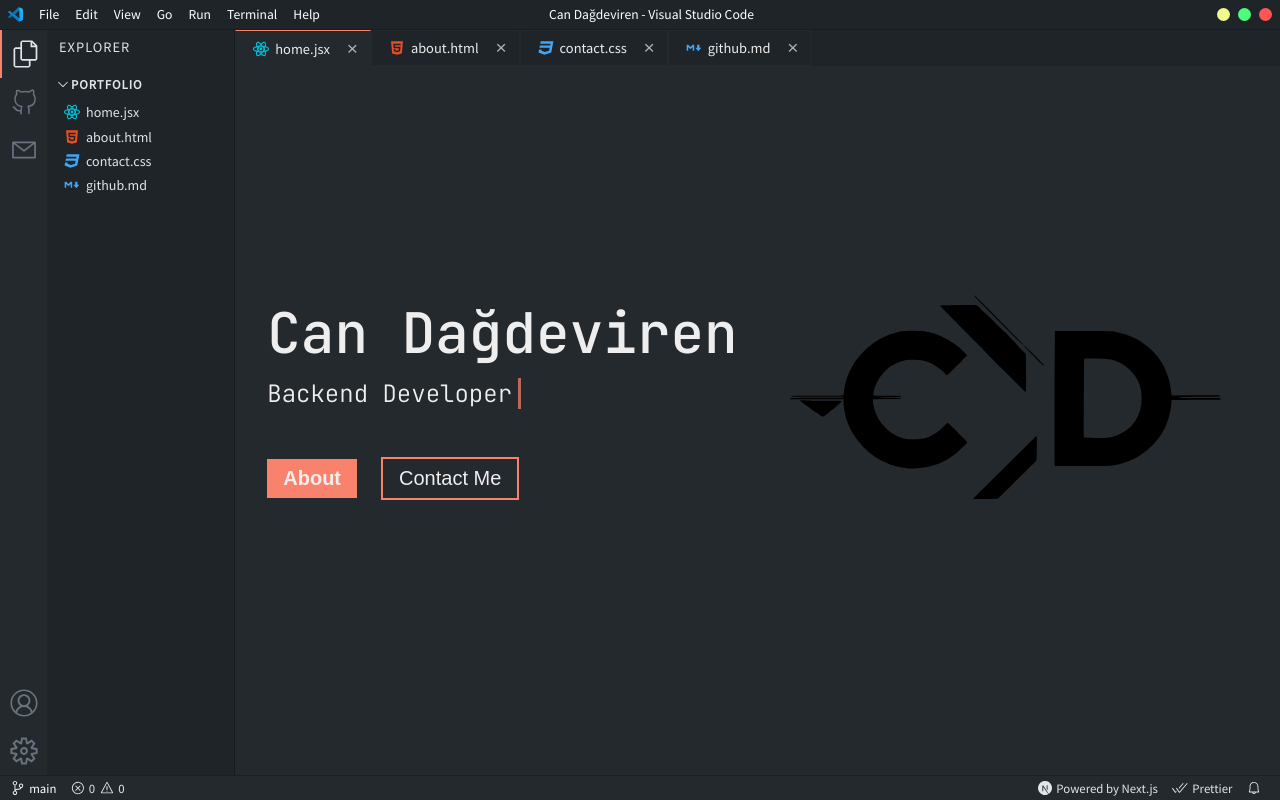
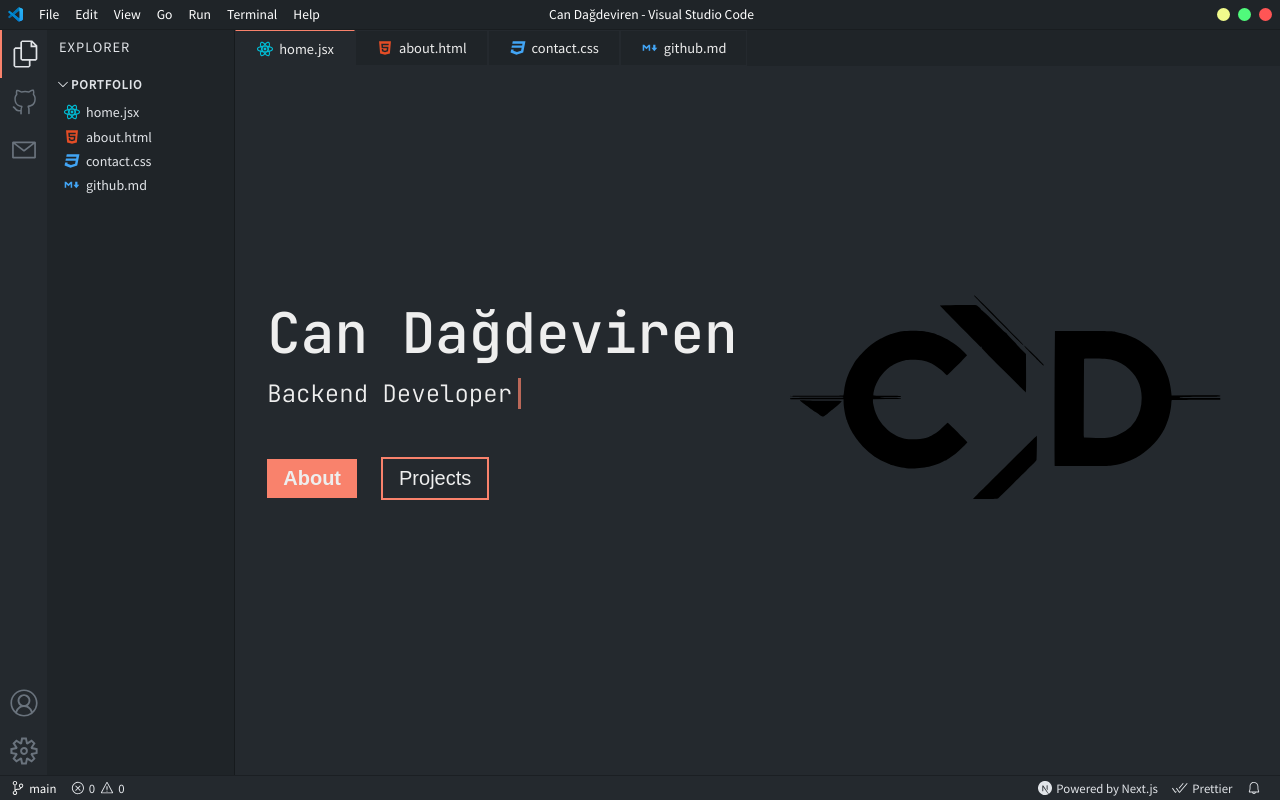
Before and after one commit to cndgdvrn/candagdeviren-portfolio, a Next.js app: page / in a window 1280 px wide. Built offline with nearby package versions, Linux system fonts and the light colour scheme.

Commit message:
checkpoint - initial commit

```diff
--- a/components/Explorer.jsx
+++ b/components/Explorer.jsx
@@ -1,7 +1,6 @@
 import Link from 'next/link';
 import Image from 'next/image';
 import { useState } from 'react';
-import { useRouter } from 'next/router';
 import ChevronRight from '../components/icons/ChevronRight';
 import styles from '../styles/Explorer.module.css';
 
@@ -29,7 +28,6 @@ const explorerItems = [
 ];
 
 const Explorer = () => {
-  const router = useRouter();
   const [portfolioOpen, setPortfolioOpen] = useState(true);
 
   return (
@@ -55,21 +53,8 @@ const Explorer = () => {
           style={portfolioOpen ? { display: 'block' } : { display: 'none' }}
         >
           {explorerItems.map((item) => (
-            <div
-              key={item.name}
-              className={styles.file}
-              onClick={() => {
-                const event = new CustomEvent('addTab', {
-                  detail: {
-                    icon: `/${item.icon}`,
-                    filename: item.name,
-                    path: item.path
-                  }
-                });
-                window.dispatchEvent(event);
-                router.push(item.path);
-              }}
-            >
+            <Link href={item.path} key={item.name}>
+              <div className={styles.file}>
                 <Image
                   src={`/${item.icon}`}
                   alt={item.name}
@@ -78,6 +63,7 @@ const Explorer = () => {
                 />{' '}
                 <p>{item.name}</p>
               </div>
+            </Link>
           ))}
         </div>
       </div>
--- a/components/Tab.jsx
+++ b/components/Tab.jsx
@@ -3,14 +3,8 @@ import Image from 'next/image';
 import { useRouter } from 'next/router';
 import styles from '../styles/Tab.module.css';
 
-const Tab = ({ icon, filename, path, onClose }) => {
+const Tab = ({ icon, filename, path }) => {
   const router = useRouter();
-
-  const handleClose = (e) => {
-    e.preventDefault();
-    e.stopPropagation();
-    onClose(path);
-  };
 
   return (
     <Link href={path}>
@@ -19,13 +13,6 @@ const Tab = ({ icon, filename, path, onClose }) => {
       >
         <Image src={icon} alt={filename} height={18} width={18} />
         <p>{filename}</p>
-        <button
-          className={styles.closeButton}
-          onClick={handleClose}
-          aria-label="Close tab"
-        >
-          ×
-        </button>
       </div>
     </Link>
   );
--- a/components/Tabsbar.jsx
+++ b/components/Tabsbar.jsx
@@ -1,45 +1,13 @@
-import { useState, useEffect } from 'react';
 import Tab from './Tab';
 import styles from '../styles/Tabsbar.module.css';
 
 const Tabsbar = () => {
-  useEffect(() => {
-    const handleAddTab = (event) => {
-      const newTab = event.detail;
-      setOpenTabs((prevTabs) => {
-        if (!prevTabs.some(tab => tab.path === newTab.path)) {
-          return [...prevTabs, newTab];
-        }
-        return prevTabs;
-      });
-    };
-
-    window.addEventListener('addTab', handleAddTab);
-    return () => window.removeEventListener('addTab', handleAddTab);
-  }, []);
-
-  const [openTabs, setOpenTabs] = useState([
-    { icon: '/react_icon.svg', filename: 'home.jsx', path: '/' },
-    { icon: '/html_icon.svg', filename: 'about.html', path: '/about' },
-    { icon: '/css_icon.svg', filename: 'contact.css', path: '/contact' },
-    { icon: '/markdown_icon.svg', filename: 'github.md', path: '/github' }
-  ]);
-
-  const handleCloseTab = (pathToClose) => {
-    setOpenTabs(openTabs.filter(tab => tab.path !== pathToClose));
-  };
-
   return (
     <div className={styles.tabs}>
-      {openTabs.map((tab, index) => (
-        <Tab
-          key={index}
-          icon={tab.icon}
-          filename={tab.filename}
-          path={tab.path}
-          onClose={handleCloseTab}
-        />
-      ))}
+      <Tab icon="/react_icon.svg" filename="home.jsx" path="/" />
+      <Tab icon="/html_icon.svg" filename="about.html" path="/about" />
+      <Tab icon="/css_icon.svg" filename="contact.css" path="/contact" />
+      <Tab icon="/markdown_icon.svg" filename="github.md" path="/github" />
     </div>
   );
 };
--- a/pages/index.jsx
+++ b/pages/index.jsx
@@ -17,8 +17,8 @@ export default function HomePage() {
             <Link href="/about">
               <button className={styles.button}>About</button>
             </Link>
-            <Link href="/contact">
-              <button className={styles.outlined}>Contact Me</button>
+            <Link href="/github">
+              <button className={styles.outlined}>Projects</button>
             </Link>
           </div>
           <Illustration className={styles.illustration} />
--- a/styles/RepoCard.module.css
+++ b/styles/RepoCard.module.css
@@ -18,6 +18,11 @@
 .title {
   color: var(--accent-color);
   margin-bottom: 1rem;
+  white-space: nowrap;
+  overflow: hidden;
+  text-overflow: ellipsis;
+  max-width: 100%;
+  display: block;
 }
 
 .stats {
--- a/styles/Tab.module.css
+++ b/styles/Tab.module.css
@@ -1,5 +1,5 @@
 .tab {
-  padding: 0.5rem 1rem;
+  padding: 0.5rem 1.25rem;
   background: var(--tab-bg);
   color: #ececec;
   display: flex;
@@ -8,13 +8,10 @@
   font-family: 'Source Sans Pro', sans-serif;
   font-size: 0.9rem;
   cursor: pointer;
-  position: relative;
-  transition: background 0.2s ease;
 }
 
 .tab p {
   margin-left: 5px;
-  margin-right: 24px;
 }
 
 .active {
@@ -22,24 +19,3 @@
   background: var(--tab-active-bg);
   border-bottom: none;
 }
-
-.closeButton {
-  position: absolute;
-  right: 8px;
-  background: none;
-  border: none;
-  color: #ececec;
-  font-size: 1.2rem;
-  cursor: pointer;
-  padding: 0 4px;
-  opacity: 0.7;
-  transition: opacity 0.2s ease;
-}
-
-.closeButton:hover {
-  opacity: 1;
-}
-
-.tab:hover {
-  background: var(--tab-active-bg);
-}
```
Also changed, not shown: pages/github.jsx (+7 -10 lines). Lines whose indentation alone changed are shown as unchanged.
